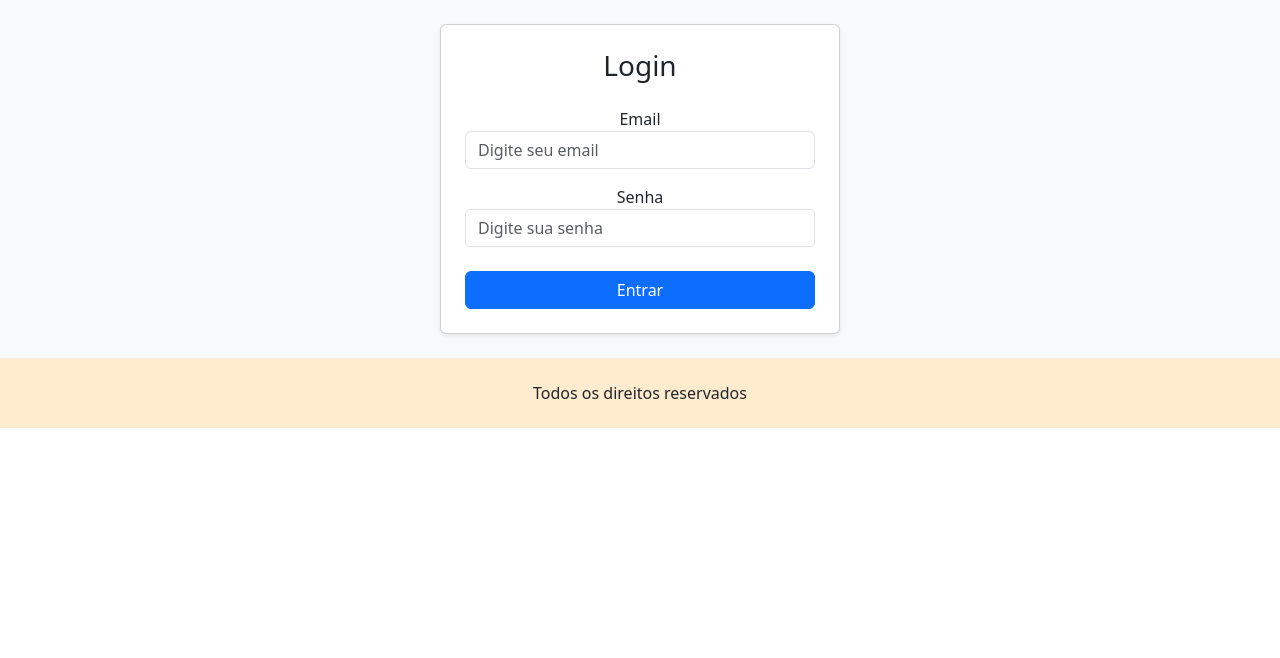
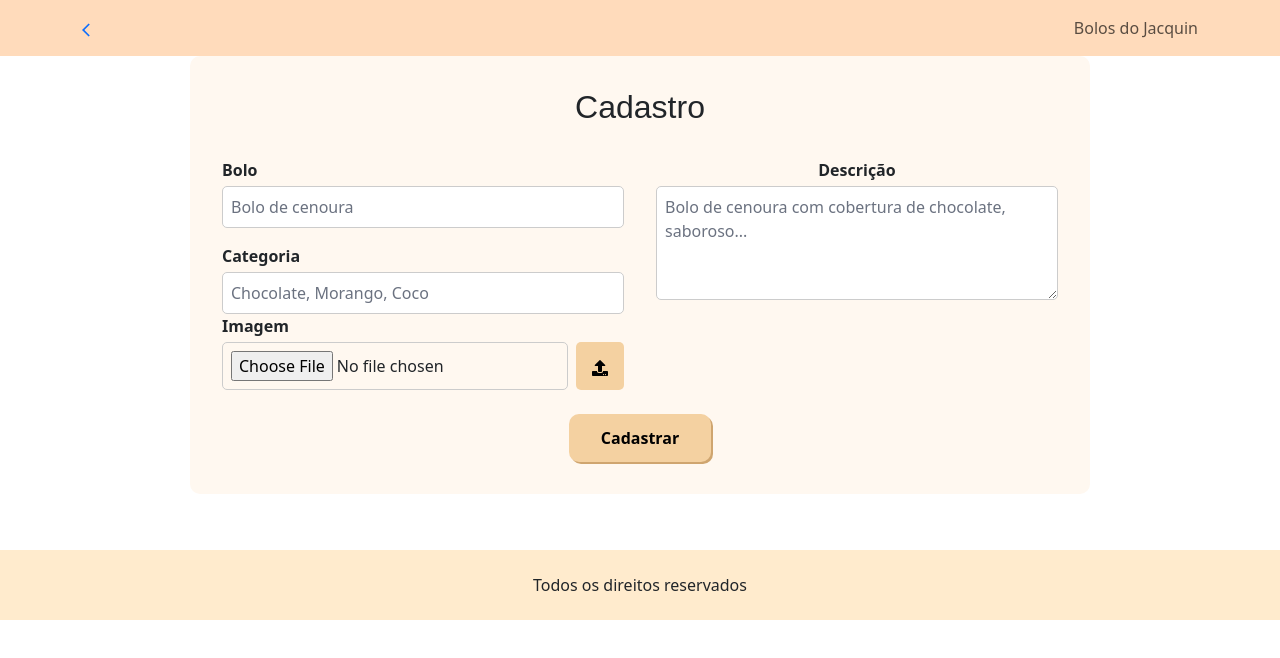
Before and after one commit to s-f22/bolos-do-jacquin, a React (Vite) app: page /cakes/create in a window 1280 px wide. Before the commit this address led to /login. Shown: the top 658 px of the page. Built offline with nearby package versions, Linux system fonts and the light colour scheme.

Commit message:
ajustes na tela de cadastro de bolos + ajustes para upload de imagens; ambos em desenvolvimento

```diff
--- a/src/App.tsx
+++ b/src/App.tsx
@@ -1,7 +1,7 @@
 import { BrowserRouter, Route, Routes } from "react-router-dom";
 import { Home } from "./pages/Home";
 import { CakeList } from "./pages/CakeList.tsx";
-import { CreateCake } from "./pages/CreateCake.tsx";
+import { CreateCake } from "./pages/Create.tsx";
 import { EditCake } from "./pages/EditCake.tsx";
 import { CakeDetails } from "./pages/CakeDetails.tsx";
 import './App.css'
@@ -22,9 +22,7 @@ function App() {
           <Route
             path="/cakes/create"
             element={
-              <PrivateRoute>
                 <CreateCake />
-              </PrivateRoute>
             }
           />
           <Route path="/cakes/:category/:id" element={<CakeDetails />} />
--- a/src/pages/CakeList.tsx
+++ b/src/pages/CakeList.tsx
@@ -41,7 +41,6 @@ export const CakeList = () => {
       const shuffled = allImagesWithInfo.sort(() => 0.5 - Math.random());
       const selected = shuffled.slice(0, 5);
       setCarouselItems(selected);
-
     } catch (error) {
       console.error("Erro ao buscar os dados: ", error);
     }
@@ -88,16 +87,13 @@ export const CakeList = () => {
             >
               <div className="card h-100">
                 <img
-                  src={cake.images[0] || "https://static.vecteezy.com/system/resources/thumbnails/004/141/669/small_2x/no-photo-or-blank-image-icon-loading-images-or-missing-image-mark-image-not-available-or-image-coming-soon-sign-simple-nature-silhouette-in-frame-isolated-illustration-vector.jpg"}
+                  src={`http://localhost:3000/static/${cake.images[0]}` || "https://static.vecteezy.com/system/resources/thumbnails/004/141/669/small_2x/no-photo-or-blank-image-icon-loading-images-or-missing-image-mark-image-not-available-or-image-coming-soon-sign-simple-nature-silhouette-in-frame-isolated-illustration-vector.jpg"}
                   className="card-img-top"
                   alt={cake.name}
                 />
                 <div className="card-body align-content-center">
                   <h5 className="card-title">{cake.name}</h5>
-                  <p className="card-text">{cake.subtitle}</p>
-                  <p className="fs-5 card-text">
-                    <strong>R$ {cake.price.toFixed(2)}</strong>
-                  </p>
+
                 </div>
               </div>
             </div>
--- /dev/null
+++ b/src/pages/Create.tsx
@@ -0,0 +1,164 @@
+import { useState } from "react";
+import { useNavigate } from "react-router-dom";
+import type { Cake } from "../types/Cake";
+import interceptor from "../services/interceptor";
+import { FaUpload } from "react-icons/fa";
+import { Header } from "../components/Header";
+
+export const CreateCake = () => {
+  const [name, setName] = useState("");
+  const [description, setDescription] = useState("");
+  const [category, setCategory] = useState("");
+  const [image, setImage] = useState("");
+  const navigate = useNavigate();
+
+  const handleSubmit = async (e: React.FormEvent) => {
+    e.preventDefault();
+
+    if (!name || !description || !category || !image) {
+      alert("Preencha todos os campos!");
+      return;
+    }
+
+    const newCake: Cake = {
+      id: crypto.randomUUID().slice(0, 4),
+      name,
+      category: category.split(",").map(c => c.trim()),
+      description,
+      images: [image]
+    };
+
+    try {
+      const postResponse = await interceptor.post("http://localhost:3000/cakes", newCake);
+      if (postResponse.status === 201) {
+        alert("Bolo cadastrado com sucesso!");
+        navigate("/cakes");
+      }
+    } catch (error) {
+      console.error("Erro ao cadastrar o bolo:", error);
+    }
+  };
+
+  return (
+    <>
+      <Header />
+      <div style={{
+        maxWidth: "900px",
+        margin: "56px auto",
+        padding: "2rem",
+        backgroundColor: "#fff8f0",
+        borderRadius: "10px"
+      }}>
+        <h2 style={{
+          textAlign: "center",
+          marginBottom: "2rem",
+          fontFamily: "'Quicksand', sans-serif"
+        }}>Cadastro</h2>
+
+        <form onSubmit={handleSubmit}>
+          <div style={{
+            display: "grid",
+            gridTemplateColumns: "1fr 1fr",
+            gap: "2rem",
+            marginBottom: "1.5rem"
+          }}>
+            {/* Coluna esquerda */}
+            <div style={{ display: "flex", flexDirection: "column", gap: "1rem" }}>
+              <div>
+                <label style={{ fontWeight: "bold", display: "block", marginBottom: "0.25rem", textAlign: "left" }}>Bolo</label>
+                <input
+                  type="text"
+                  placeholder="Bolo de cenoura"
+                  value={name}
+                  onChange={(e) => setName(e.target.value)}
+                  style={{ width: "100%", padding: "0.5rem", borderRadius: "5px", border: "1px solid #ccc" }}
+                />
+              </div>
+              <div>
+                <label style={{ fontWeight: "bold", display: "block", marginBottom: "0.25rem", textAlign: "left" }}>Categoria</label>
+                <input
+                  type="text"
+                  placeholder="Chocolate, Morango, Coco"
+                  value={category}
+                  onChange={(e) => setCategory(e.target.value)}
+                  style={{ width: "100%", padding: "0.5rem", borderRadius: "5px", border: "1px solid #ccc" }}
+                />
+                <div >
+                  <label style={{ fontWeight: "bold", display: "block", marginBottom: "0.25rem", textAlign: "left" }}>Imagem</label>
+                  <div style={{ display: "flex", gap: "0.5rem" }}>
+                    <input
+                      type="file"
+                      accept="image/*"
+                      onChange={(e) => {
+                        const file = e.target.files?.[0];
+                        if (file) {
+                          const formData = new FormData();
+                          formData.append("file", file);
+
+                          interceptor
+                            .post("http://localhost:3000/upload", formData, {
+                              headers: { "Content-Type": "multipart/form-data" }
+                            })
+                            .then(res => {
+                              setImage(res.data.filename);
+                            })
+                            .catch(err => {
+                              console.error("Erro no upload da imagem:", err);
+                              alert("Erro ao fazer upload da imagem.");
+                            });
+                        }
+                      }}
+                      style={{ flex: 1, padding: "0.5rem", borderRadius: "5px", border: "1px solid #ccc" }}
+                    />
+
+                    <button
+                      type="button"
+                      style={{
+                        backgroundColor: "#f4d1a1",
+                        border: "none",
+                        padding: "0 1rem",
+                        borderRadius: "5px",
+                        cursor: "pointer"
+                      }}
+                    >
+                      <FaUpload />
+                    </button>
+                  </div>
+                </div>
+              </div>
+            </div>
+
+            {/* Coluna direita */}
+            <div style={{ display: "flex", flexDirection: "column", gap: "1rem" }}>
+              <div>
+                <label style={{ fontWeight: "bold", display: "block", marginBottom: "0.25rem" }}>Descrição</label>
+                <textarea
+                  placeholder="Bolo de cenoura com cobertura de chocolate, saboroso..."
+                  value={description}
+                  onChange={(e) => setDescription(e.target.value)}
+                  rows={4}
+                  style={{ width: "100%", padding: "0.5rem", borderRadius: "5px", border: "1px solid #ccc" }}
+                />
+              </div>
+
+            </div>
+          </div>
+
+          <div style={{ textAlign: "center" }}>
+            <button type="submit" style={{
+              backgroundColor: "#f4d1a1",
+              border: "none",
+              padding: "0.75rem 2rem",
+              borderRadius: "10px",
+              cursor: "pointer",
+              fontWeight: "bold",
+              boxShadow: "2px 2px 0px #cfa56f"
+            }}>
+              Cadastrar
+            </button>
+          </div>
+        </form>
+      </div>
+    </>
+  );
+};
--- a/src/types/Cake.ts
+++ b/src/types/Cake.ts
@@ -1,10 +1,7 @@
 export interface Cake {
-  id: number | undefined;
+  id: string | undefined;
   name: string;
   category: string[];
-  subtitle: string;
   description: string;
-  price: number;
-  weight: number | undefined;
   images: string[];
 }
```
Also changed, not shown: 2 other files (tests, documents, lock files or other folders).
